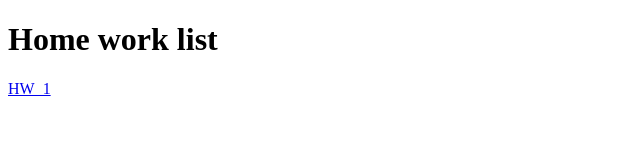
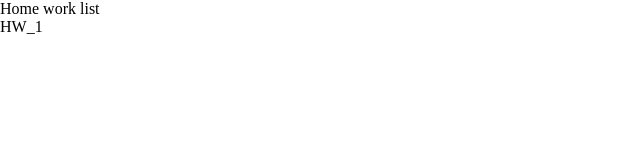
Before and after one commit to Senavi/btroot-course, a plain HTML site: page index.html in a window 1280 px wide. Shown: the whole page, without its empty margins (0-640 px from the left). Drawn offline with Linux system fonts and the light colour scheme.

Commit message:
Added reset styles and basic stylesheet

```diff
--- a/index.html
+++ b/index.html
@@ -4,8 +4,8 @@
     <meta charset="UTF-8">
     <meta name="viewport"
           content="width=device-width, user-scalable=no, initial-scale=1.0, maximum-scale=1.0, minimum-scale=1.0">
-    <meta http-equiv="X-UA-Compatible" content="ie=edge">
     <title>Home Work List</title>
+    <link rel="stylesheet" href="style.css">
 </head>
 <body>
     <h1>Home work list</h1>
--- /dev/null
+++ b/style.css
@@ -0,0 +1,19 @@
+/* Reset styles */
+
+*{
+    margin: 0;
+    padding: 0;
+    box-sizing: border-box;
+}
+
+h1, h2, h3, h4, h5, h6{
+    font-weight: 400;
+    font-size: 16px;
+}
+
+a{
+    text-decoration: none;
+    color: black;
+}
+
+/* Main styles */
```
